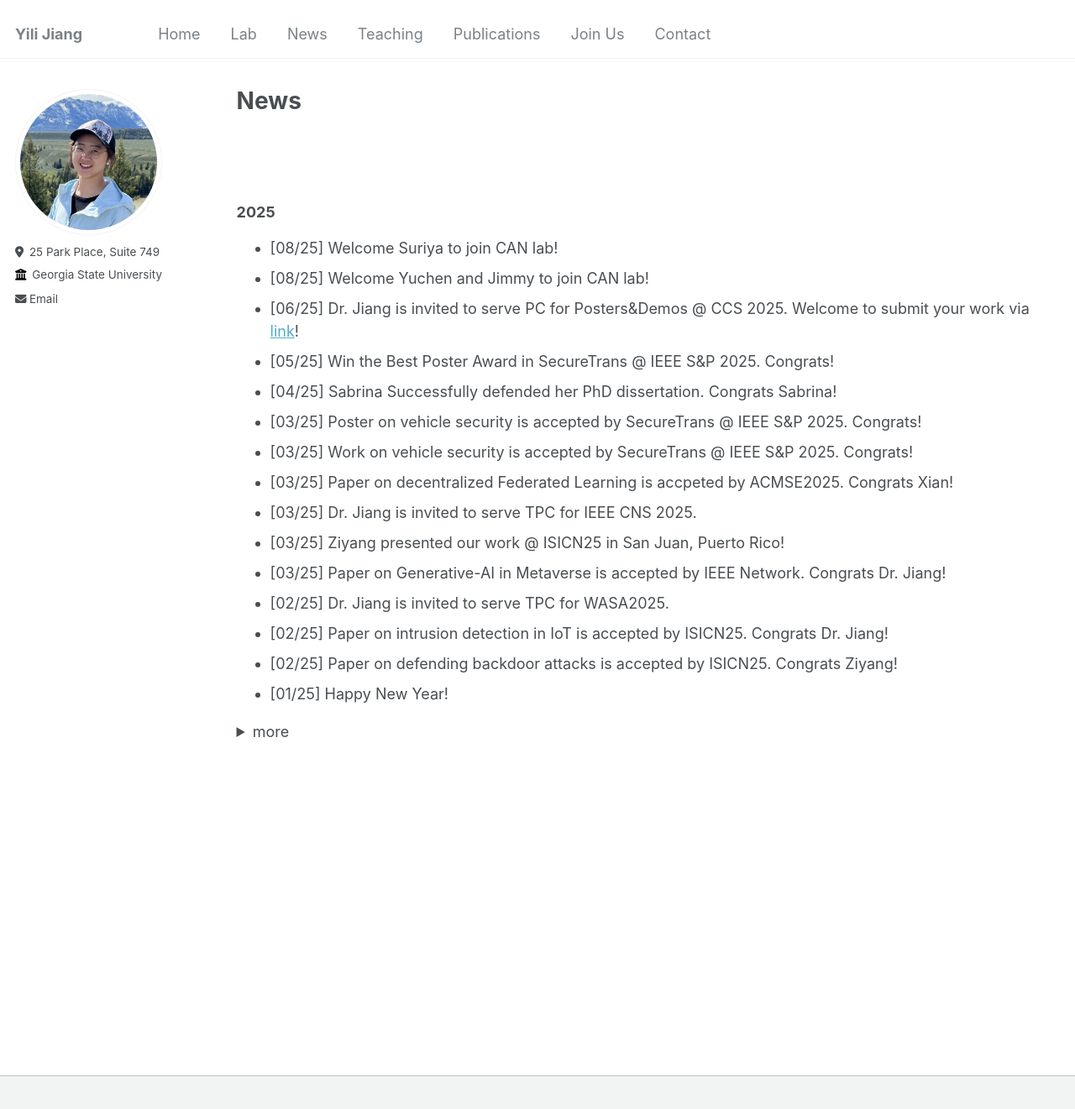
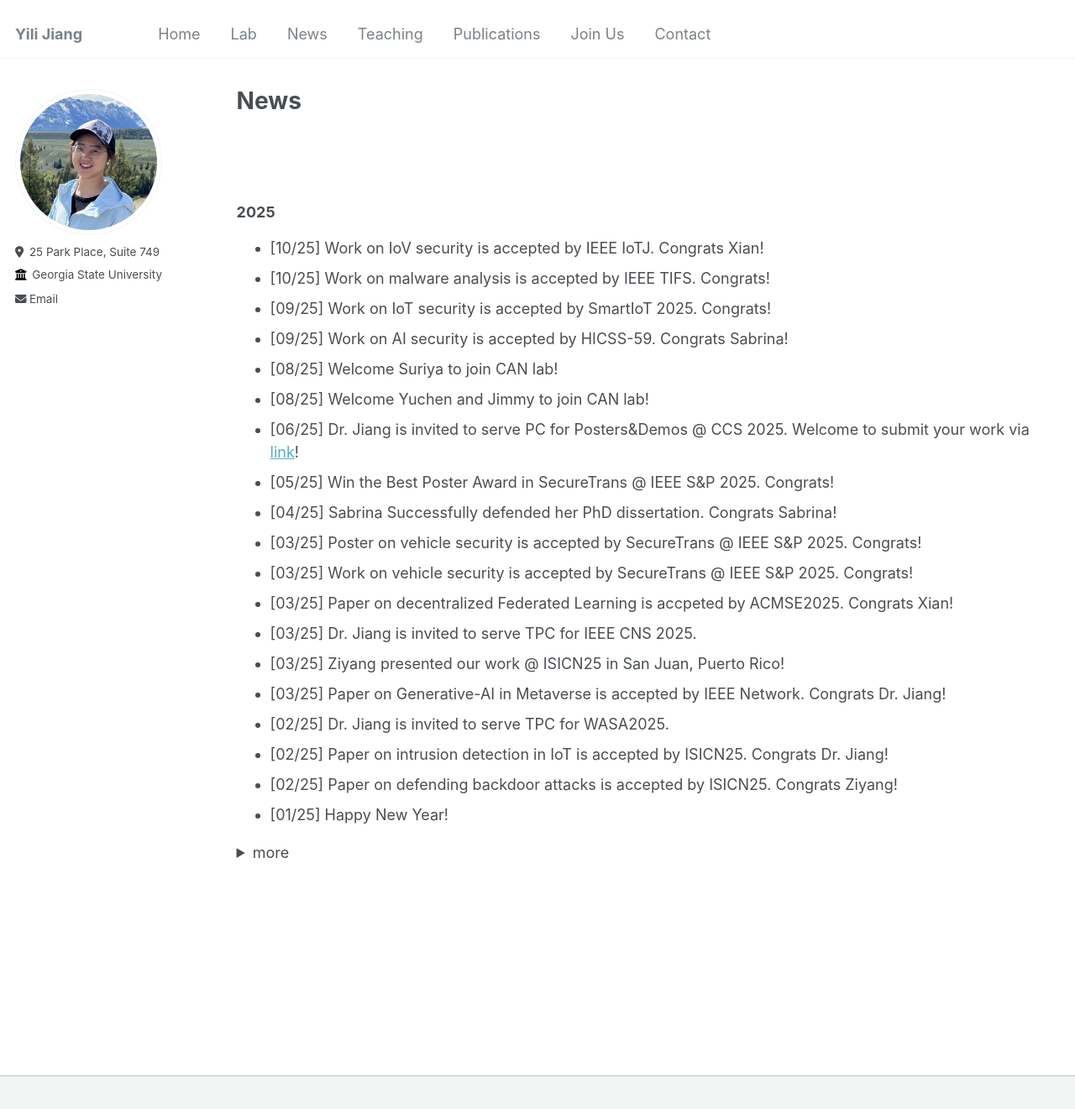
Before and after one commit to suhbrina-perry/suhbrina-perry.github.io, a Jekyll site: the page built from _pages/news.md, in a window 1280 px wide and 1354 px high. Shown: the top 1321 px of the window at 84% size. Built offline with Jekyll 4.4.1, drawn with Linux system fonts in a browser that asks for light colours.

Commit message:
Update news.md

```diff
--- a/_pages/news.md
+++ b/_pages/news.md
@@ -17,6 +17,10 @@ author_profile: true
 - [05/25] Happy to serve on DoE Panel
 - [06/25] Happy to serve on NSF Panel (Epsore)
 -->
+- [10/25] Work on IoV security is accepted by IEEE IoTJ. Congrats Xian!
+- [10/25] Work on malware analysis is accepted by IEEE TIFS. Congrats!
+- [09/25] Work on IoT security is accepted by SmartIoT 2025. Congrats!
+- [09/25] Work on AI security is accepted by HICSS-59. Congrats Sabrina!
 - [08/25] Welcome Suriya to join CAN lab!
 - [08/25] Welcome Yuchen and Jimmy to join CAN lab!
 - [06/25] Dr. Jiang is invited to serve PC for Posters&Demos @ CCS 2025. Welcome to submit your work via [link](https://www.sigsac.org/ccs/CCS2025/call-for-posters-and-demos/)!
```
